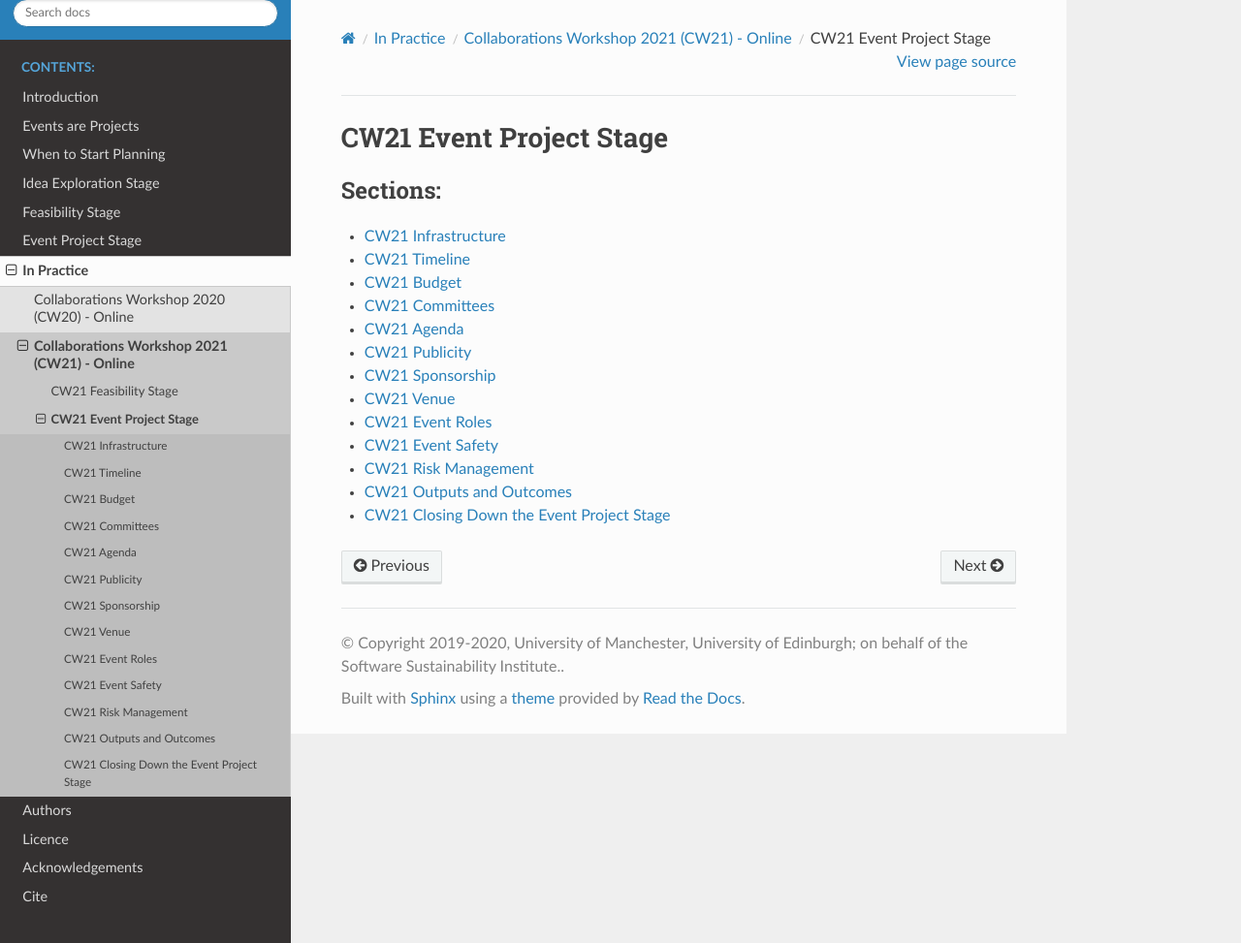
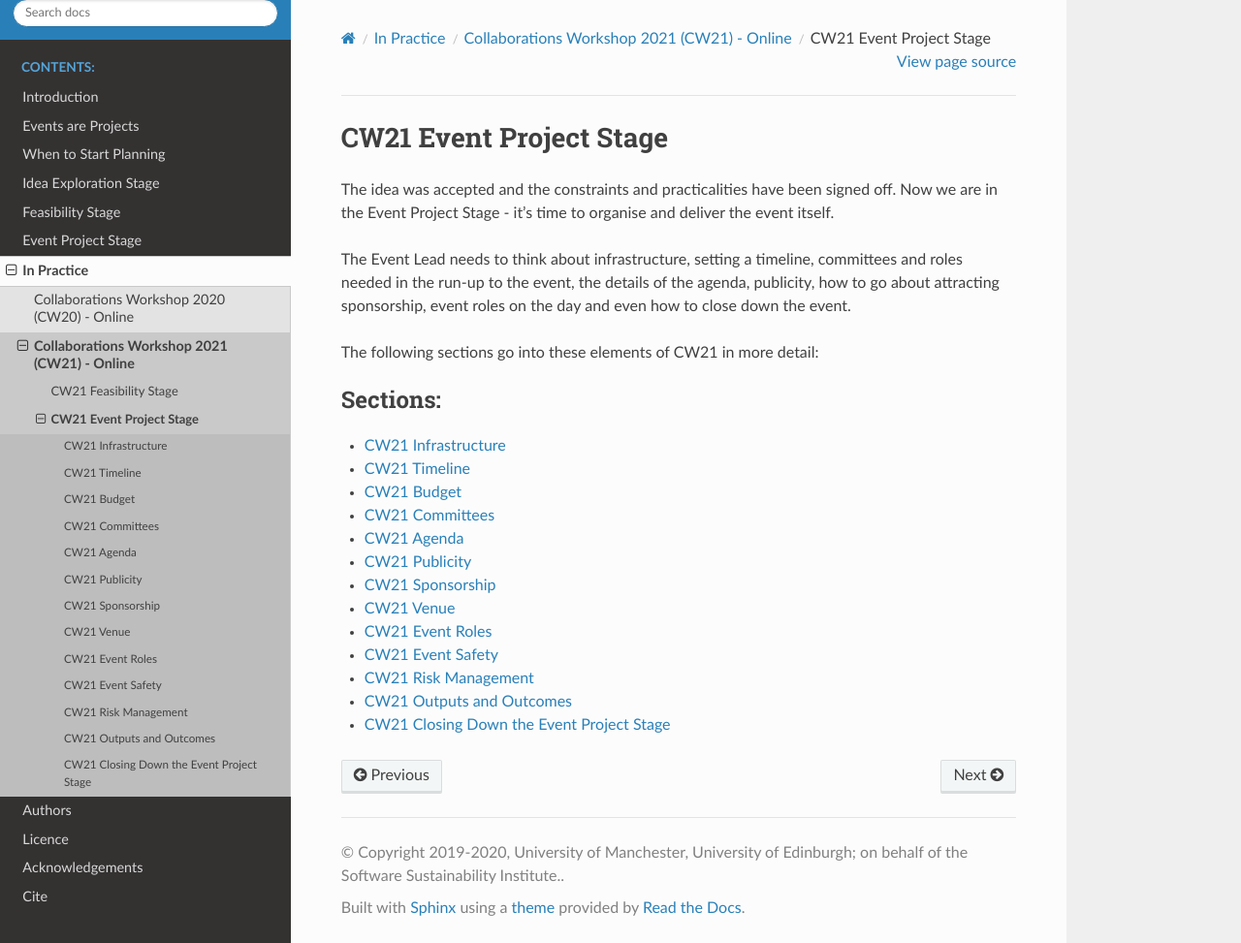
Before and after one commit to softwaresaved/event-organisation-guide, a Sphinx documentation site: the page built from docs/eog/eog-in-practice/cw21/event-project-stage/event-project-stage.rst, in a window 1280 px wide and 973 px high. Shown: the whole window at 97% size. Built offline with Sphinx 7.4.7 and the Read the Docs theme 2.0.0, drawn with Linux system fonts in a browser that asks for light colours.

Commit message:
add event project stage summary

```diff
--- a/docs/eog/eog-in-practice/cw21/event-project-stage/event-project-stage.rst
+++ b/docs/eog/eog-in-practice/cw21/event-project-stage/event-project-stage.rst
@@ -2,6 +2,13 @@
 
 CW21 Event Project Stage
 ==========================
+
+The idea was accepted and the constraints and practicalities have been signed off.
+Now we are in the Event Project Stage - it’s time to organise and deliver the event itself.
+
+The Event Lead needs to think about infrastructure, setting a timeline, committees and roles needed in the run-up to the event, the details of the agenda, publicity, how to go about attracting sponsorship, event roles on the day and even how to close down the event.
+
+The following sections go into these elements of CW21 in more detail:
 
 
 
```
